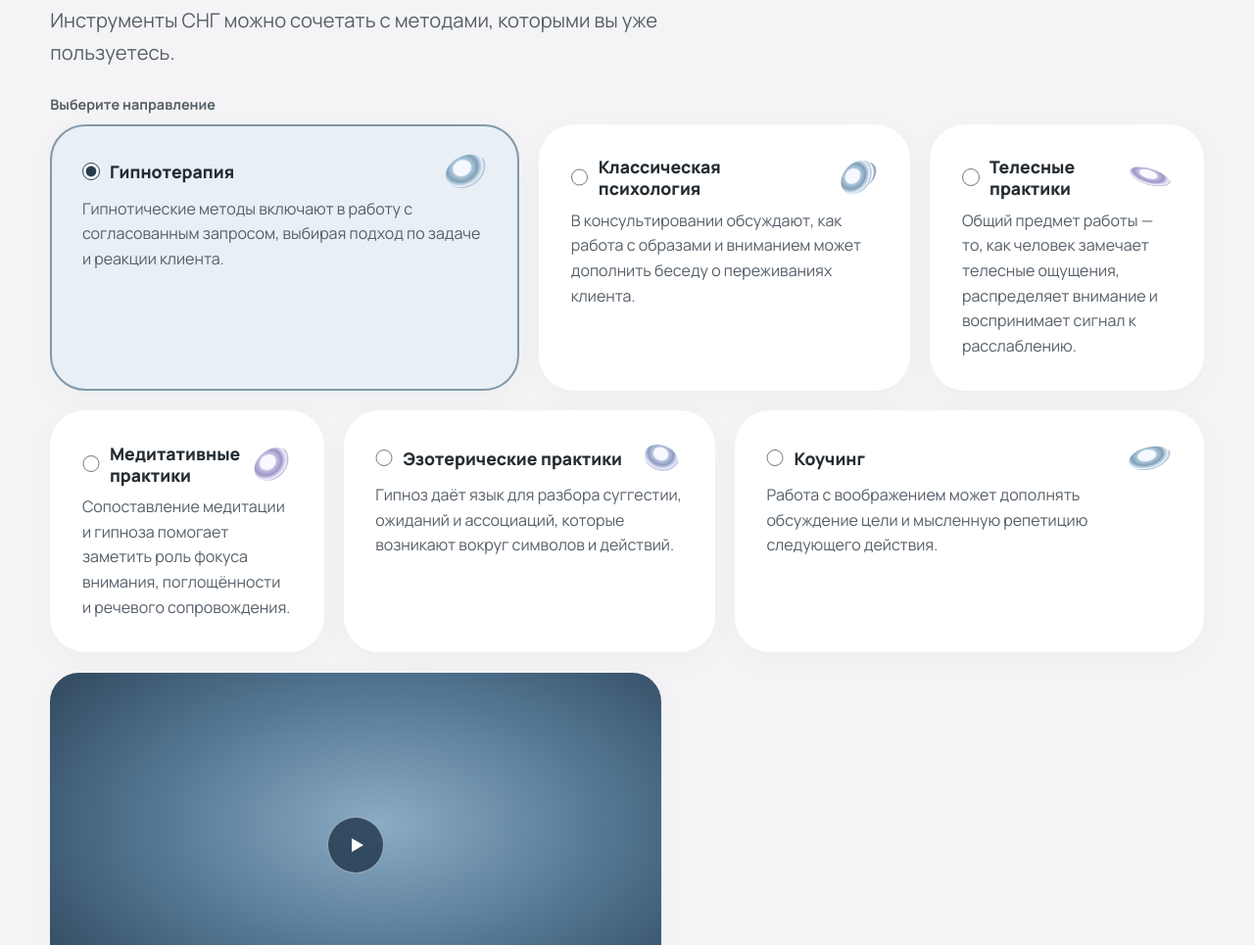
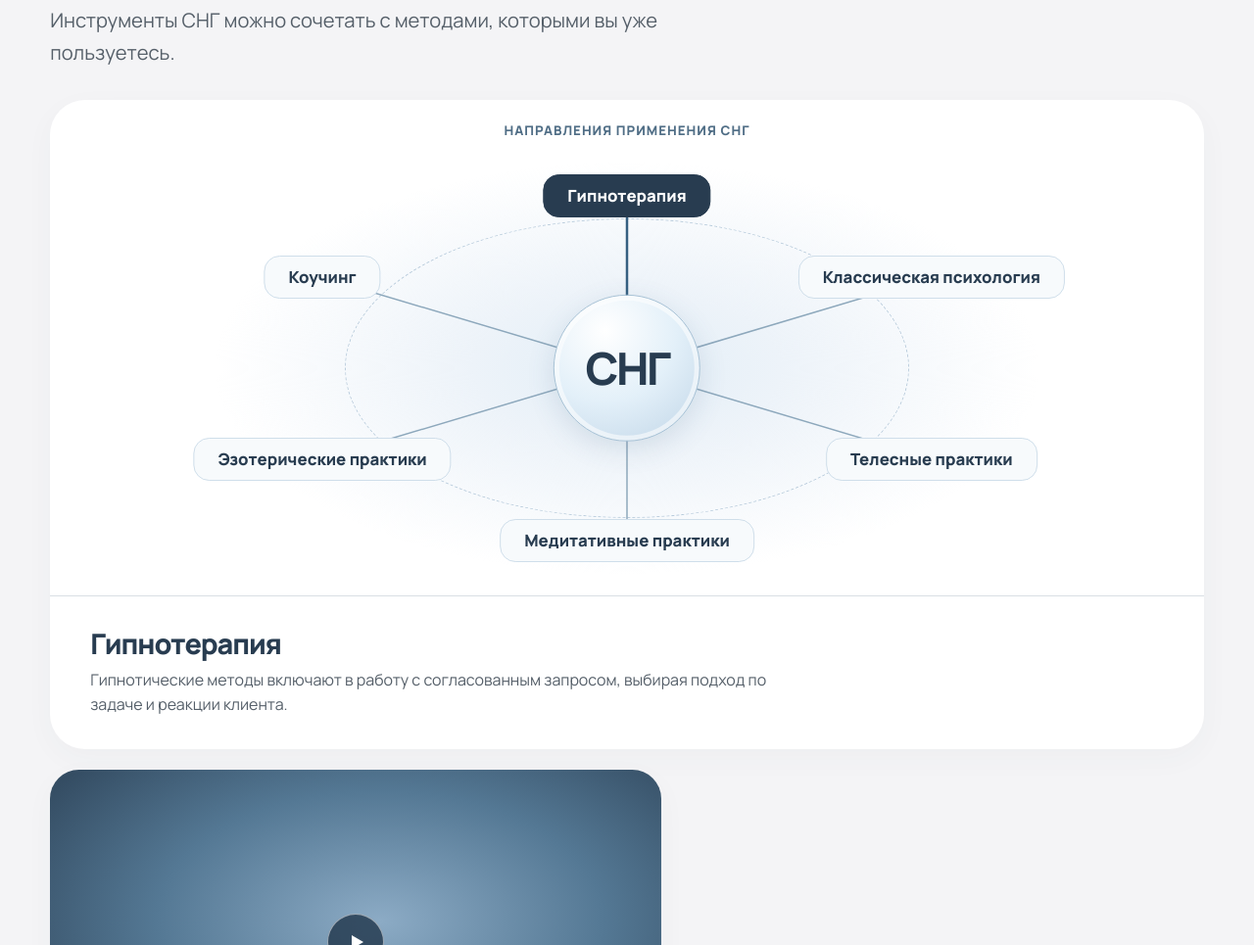
Before and after one commit to mrkmsc/sng-trening, a plain HTML site: page dist/modern/index.html in a window 1280 px wide. Shown: the part 2924-3889 px from the top of the page at 98% size. Drawn offline with Linux system fonts and the light colour scheme.

Commit message:
Show SNG applications as an interactive radial diagram

```diff
--- a/dist/modern/index.html
+++ b/dist/modern/index.html
@@ -99,14 +99,49 @@
     <h2>Гипноз в вашей практике</h2>
     <p class="lead measure">Инструменты СНГ можно сочетать с методами, которыми вы уже пользуетесь.</p>
     <fieldset class="application-map">
-      <legend>Выберите направление</legend>
-      <div class="application-grid">
-        <div class="application-tile"><label class="application-node application-hypnotherapy"><input type="radio" name="sng-application" id="application-hypnotherapy" aria-controls="application-detail-hypnotherapy" checked><span class="application-name">Гипнотерапия</span></label><div class="application-info" id="application-detail-hypnotherapy"><p>Гипнотические методы включают в работу с согласованным запросом, выбирая подход по задаче и реакции клиента.</p></div></div>
-        <div class="application-tile"><label class="application-node application-psychology"><input type="radio" name="sng-application" id="application-psychology" aria-controls="application-detail-psychology"><span class="application-name">Классическая психология</span></label><div class="application-info" id="application-detail-psychology"><p>В консультировании обсуждают, как работа с образами и вниманием может дополнить беседу о переживаниях клиента.</p></div></div>
-        <div class="application-tile"><label class="application-node application-body"><input type="radio" name="sng-application" id="application-body" aria-controls="application-detail-body"><span class="application-name">Телесные практики</span></label><div class="application-info" id="application-detail-body"><p>Общий предмет работы — то, как человек замечает телесные ощущения, распределяет внимание и воспринимает сигнал к расслаблению.</p></div></div>
-        <div class="application-tile"><label class="application-node application-meditation"><input type="radio" name="sng-application" id="application-meditation" aria-controls="application-detail-meditation"><span class="application-name">Медитативные практики</span></label><div class="application-info" id="application-detail-meditation"><p>Сопоставление медитации и гипноза помогает заметить роль фокуса внимания, поглощённости и речевого сопровождения.</p></div></div>
-        <div class="application-tile"><label class="application-node application-esoteric"><input type="radio" name="sng-application" id="application-esoteric" aria-controls="application-detail-esoteric"><span class="application-name">Эзотерические практики</span></label><div class="application-info" id="application-detail-esoteric"><p>Гипноз даёт язык для разбора суггестии, ожиданий и ассоциаций, которые возникают вокруг символов и действий.</p></div></div>
-        <div class="application-tile"><label class="application-node application-coaching"><input type="radio" name="sng-application" id="application-coaching" aria-controls="application-detail-coaching"><span class="application-name">Коучинг</span></label><div class="application-info" id="application-detail-coaching"><p>Работа с воображением может дополнять обсуждение цели и мысленную репетицию следующего действия.</p></div></div>
+      <legend>Направления применения СНГ</legend>
+      <div class="application-wheel">
+        <svg class="application-spokes" viewBox="0 0 100 100" preserveAspectRatio="none" aria-hidden="true">
+          <path class="spoke-hypnotherapy" d="M50 50L50 12"/>
+          <path class="spoke-psychology" d="M50 50L83.5 30"/>
+          <path class="spoke-body" d="M50 50L83.5 70"/>
+          <path class="spoke-meditation" d="M50 50L50 88"/>
+          <path class="spoke-esoteric" d="M50 50L16.5 70"/>
+          <path class="spoke-coaching" d="M50 50L16.5 30"/>
+        </svg>
+        <span class="application-center"><abbr title="Система Неформальной Гипнотизации">СНГ</abbr></span>
+        <label class="application-node" style="--x: 50%; --y: 12%">
+          <input type="radio" name="sng-application" id="application-hypnotherapy" aria-controls="application-detail-hypnotherapy" checked>
+          <span>Гипнотерапия</span>
+        </label>
+        <label class="application-node" style="--x: 83.5%; --y: 30%">
+          <input type="radio" name="sng-application" id="application-psychology" aria-controls="application-detail-psychology">
+          <span>Классическая психология</span>
+        </label>
+        <label class="application-node" style="--x: 83.5%; --y: 70%">
+          <input type="radio" name="sng-application" id="application-body" aria-controls="application-detail-body">
+          <span>Телесные практики</span>
+        </label>
+        <label class="application-node" style="--x: 50%; --y: 88%">
+          <input type="radio" name="sng-application" id="application-meditation" aria-controls="application-detail-meditation">
+          <span>Медитативные практики</span>
+        </label>
+        <label class="application-node" style="--x: 16.5%; --y: 70%">
+          <input type="radio" name="sng-application" id="application-esoteric" aria-controls="application-detail-esoteric">
+          <span>Эзотерические практики</span>
+        </label>
+        <label class="application-node" style="--x: 16.5%; --y: 30%">
+          <input type="radio" name="sng-application" id="application-coaching" aria-controls="application-detail-coaching">
+          <span>Коучинг</span>
+        </label>
+      </div>
+      <div class="application-descriptions" aria-live="polite">
+        <article id="application-detail-hypnotherapy"><h3>Гипнотерапия</h3><p>Гипнотические методы включают в работу с согласованным запросом, выбирая подход по задаче и реакции клиента.</p></article>
+        <article id="application-detail-psychology"><h3>Классическая психология</h3><p>В консультировании обсуждают, как работа с образами и вниманием может дополнить беседу о переживаниях клиента.</p></article>
+        <article id="application-detail-body"><h3>Телесные практики</h3><p>Общий предмет работы — то, как человек замечает телесные ощущения, распределяет внимание и воспринимает сигнал к расслаблению.</p></article>
+        <article id="application-detail-meditation"><h3>Медитативные практики</h3><p>Сопоставление медитации и гипноза помогает заметить роль фокуса внимания, поглощённости и речевого сопровождения.</p></article>
+        <article id="application-detail-esoteric"><h3>Эзотерические практики</h3><p>Гипноз даёт язык для разбора суггестии, ожиданий и ассоциаций, которые возникают вокруг символов и действий.</p></article>
+        <article id="application-detail-coaching"><h3>Коучинг</h3><p>Работа с воображением может дополнять обсуждение цели и мысленную репетицию следующего действия.</p></article>
       </div>
     </fieldset>
     <div class="application-video"><figure class="video">
--- a/dist/modern/motion.js
+++ b/dist/modern/motion.js
@@ -10,7 +10,7 @@ if ("IntersectionObserver" in window && !matchMedia("(prefers-reduced-motion: re
     }
   }, { threshold: 0.1 });
 
-  document.querySelectorAll(".section h2, .person, .program-stage, .application-tile").forEach((element) => {
+  document.querySelectorAll(".section h2, .person, .program-stage").forEach((element) => {
     observer.observe(element);
   });
 }
--- a/dist/modern/style.css
+++ b/dist/modern/style.css
@@ -44,7 +44,7 @@ h2 + p, h3 + p { margin-top: .9rem; }
 .skip-link:focus { transform: none; }
 .wrap { width: min(1280px, calc(100% - clamp(2rem, 8vw, 7rem))); margin-inline: auto; }
 .section { margin-block: clamp(4.9rem, 9.6vw, 9rem); }
-.hero-inner, .split, .approach-grid, .methodology-layout, .application-grid, .practice-layout, .program-heading, .toolkit-columns, .ritual-intro, .ritual-themes, .teachers-grid, .photo-grid, .methodology-principles, .three-grid, .cards, .audience-grid, .skills-grid, .program-disciplines, .program-disciplines dl {
+.hero-inner, .split, .approach-grid, .methodology-layout, .practice-layout, .program-heading, .toolkit-columns, .ritual-intro, .ritual-themes, .teachers-grid, .photo-grid, .methodology-principles, .three-grid, .cards, .audience-grid, .skills-grid, .program-disciplines, .program-disciplines dl {
   display: grid; grid-template-columns: repeat(12, minmax(0, 1fr)); gap: var(--gap);
 }
 .eyebrow { color: var(--accent); font-size: .82rem; font-weight: 800; letter-spacing: .095em; text-transform: uppercase; }
@@ -106,7 +106,7 @@ h2 + p, h3 + p { margin-top: .9rem; }
 .system-art { grid-column: 8 / -1; display: grid; place-items: center; min-width: 0; }
 .system-art img { max-width: 120%; width: 120%; transform: rotate(-20deg); filter: saturate(.55); }
 .methodology-principles { margin-top: var(--gap); }
-.methodology-principles > div, .toolkit-columns > div, .ritual-themes > div, .application-tile, .text-rows > article, .program-disciplines dl > div, .quotes > blockquote, .format-card, .pricing, .person {
+.methodology-principles > div, .toolkit-columns > div, .ritual-themes > div, .text-rows > article, .program-disciplines dl > div, .quotes > blockquote, .format-card, .pricing, .person {
   background: white; border-radius: var(--radius); padding: var(--padding); box-shadow: var(--shadow);
 }
 .methodology-principles > div { grid-column: span 4; padding: clamp(1.25rem, 2.45vw, 2rem); }
@@ -115,30 +115,75 @@ h2 + p, h3 + p { margin-top: .9rem; }
 .methodology-principles > div:nth-child(4) { grid-column: span 5; background: var(--sage); }
 .methodology-principles > div:nth-child(5) { grid-column: span 3; }
 .methodology-principles dt, .ritual-themes dt, .program-disciplines dt { font-size: 1.23rem; letter-spacing: -.035em; line-height: 1.16; margin-bottom: .55rem; }
-.application-map { min-inline-size: 0; border: 0; padding: 0; margin: 1.6rem 0 var(--gap); }
-.application-map legend { padding: 0; margin-bottom: .5rem; color: var(--muted); font-weight: 700; font-size: .9rem; }
-.application-tile { position: relative; grid-column: span 4; padding: clamp(1.2rem, 2.4vw, 2rem); border: 2px solid transparent; transition: background .22s, border-color .22s, transform .22s; }
-.application-tile:nth-child(1), .application-tile:nth-child(6) { grid-column: span 5; }
-.application-tile:nth-child(3), .application-tile:nth-child(4) { grid-column: span 3; }
-.application-tile:has(:checked) { background: #e8eff5; border-color: #8198aa; }
-.application-tile:hover { transform: translateY(-2px); }
-.application-node { display: flex; align-items: center; column-gap: .65rem; font-weight: 800; font-size: 1.1rem; line-height: 1.25; cursor: pointer; }
-.application-node::after { content: ""; position: absolute; inset: 0; border-radius: inherit; }
-.application-node input { width: 1.1rem; height: 1.1rem; margin: 0; flex: none; accent-color: var(--deep); }
-.application-info { margin-top: .6rem; }
-.application-name { flex: 1; }
-.application-node::before {
-  content: ""; order: 1; width: 2.75rem; aspect-ratio: 1.38; flex: none; border-radius: 50%;
-  background: radial-gradient(ellipse at 44% 35%, #f5f9ff 25%, #adc6d8 30%, #80a0b8 46%, #e9f4ff 62%, #adbed0 67%, transparent 71%);
-  transform: rotate(-24deg);
+.application-map {
+  min-inline-size: 0; margin: 2rem 0 var(--gap); padding: 0; border: 0;
+  border-radius: var(--radius); background: white; box-shadow: var(--shadow);
 }
-.application-psychology::before { transform: rotate(-48deg) scale(.88); box-shadow: .36rem .25rem 0 -.24rem #9eabc3; }
-.application-body::before { transform: rotate(18deg) scaleY(.52); filter: hue-rotate(45deg); }
-.application-meditation::before { transform: rotate(-38deg) scale(.92); filter: hue-rotate(42deg); }
-.application-esoteric::before { transform: rotate(23deg) scale(.82); filter: hue-rotate(23deg); }
-.application-coaching::before { transform: rotate(-12deg) scaleY(.72); }
-@media (min-width: 801px) and (max-width: 1150px) {
-  .application-tile:nth-child(n) { grid-column: span 4; }
+.application-map legend {
+  float: left; width: 100%; padding: 1.3rem 1rem 0; text-align: center;
+  color: var(--accent); font-size: .83rem; font-weight: 800; letter-spacing: .075em;
+  text-transform: uppercase;
+}
+.application-wheel {
+  position: relative; isolation: isolate; clear: both; width: min(100%, 58rem);
+  height: clamp(18rem, 44vw, 29rem); margin-inline: auto;
+  background: radial-gradient(ellipse at center, #e2eef7 0%, #edf3f9 24%, transparent 64%);
+}
+.application-wheel::before {
+  content: ""; position: absolute; inset: 17% 19%; border-radius: 50%;
+  border: 1px dashed #b9ccdc; pointer-events: none;
+}
+.application-spokes { position: absolute; inset: 0; width: 100%; height: 100%; }
+.application-spokes path {
+  vector-effect: non-scaling-stroke; fill: none; stroke: #8da8bc;
+  stroke-width: 1.5; transition: stroke .2s, stroke-width .2s;
+}
+.application-wheel:has(#application-hypnotherapy:checked) .spoke-hypnotherapy,
+.application-wheel:has(#application-psychology:checked) .spoke-psychology,
+.application-wheel:has(#application-body:checked) .spoke-body,
+.application-wheel:has(#application-meditation:checked) .spoke-meditation,
+.application-wheel:has(#application-esoteric:checked) .spoke-esoteric,
+.application-wheel:has(#application-coaching:checked) .spoke-coaching {
+  stroke: #355f80; stroke-width: 2.5;
+}
+.application-center, .application-node {
+  position: absolute; display: grid; place-items: center; translate: -50% -50%;
+  text-align: center;
+}
+.application-center {
+  left: 50%; top: 50%; width: clamp(4.6rem, 13vw, 9.4rem); aspect-ratio: 1;
+  border: 1px solid #a8c2d5; border-radius: 50%; color: var(--deep);
+  background: radial-gradient(circle at 35% 24%, #fff, #e3f0f9 49%, #bfd4e6 100%);
+  box-shadow: inset 0 0 0 5px #ffffff91, 0 8px 28px #45678526;
+  font-size: clamp(1.5rem, 4vw, 2.85rem); font-weight: 800; letter-spacing: -.055em;
+}
+.application-center abbr { text-decoration: none; }
+.application-node {
+  left: var(--x); top: var(--y); width: max-content; max-width: 31%;
+  min-height: 2.75rem; padding: .55rem clamp(.3rem, 2vw, 1.5rem);
+  border: 1px solid #cfdeea; border-radius: 1rem; cursor: pointer;
+  color: var(--deep); background: #f7fafc; font-size: clamp(.72rem, 2vw, 1.05rem);
+  font-weight: 800; line-height: 1.2; transition: background .2s, border-color .2s;
+}
+.application-node input {
+  position: absolute; width: 1px; height: 1px; margin: 0; opacity: 0;
+  clip-path: inset(50%);
+}
+.application-node:hover { background: #e5eef6; }
+.application-node:has(:checked) { background: var(--deep); border-color: var(--deep); color: white; }
+.application-node:has(:focus-visible) { outline: 3px solid #49769d; outline-offset: 3px; }
+.application-descriptions { border-top: 1px solid var(--line); padding: clamp(1rem, 3vw, 2rem) var(--padding); }
+.application-descriptions article + article { margin-top: 1rem; }
+.application-descriptions h3 { color: var(--deep); }
+.application-descriptions p { margin-top: .45rem; max-width: 72ch; }
+@supports selector(:has(:checked)) {
+  .application-descriptions article { display: none; margin: 0; }
+  .application-wheel:has(#application-hypnotherapy:checked) ~ .application-descriptions #application-detail-hypnotherapy,
+  .application-wheel:has(#application-psychology:checked) ~ .application-descriptions #application-detail-psychology,
+  .application-wheel:has(#application-body:checked) ~ .application-descriptions #application-detail-body,
+  .application-wheel:has(#application-meditation:checked) ~ .application-descriptions #application-detail-meditation,
+  .application-wheel:has(#application-esoteric:checked) ~ .application-descriptions #application-detail-esoteric,
+  .application-wheel:has(#application-coaching:checked) ~ .application-descriptions #application-detail-coaching { display: block; }
 }
 .application-video { max-width: 39rem; margin-top: 1.35rem; }
 .toolkit-intro, .program-heading, .ritual-intro { margin-bottom: 1.5rem; }
@@ -300,7 +345,7 @@ details[open] > summary .program-stage-icon, details[open] > summary .plus { rot
   .hero-facts > div { min-height: 6.2rem; }
   .split > :first-child, .approach-grid > :first-child { grid-column: span 6; }
   .split > :nth-child(2), .approach-grid > :nth-child(2) { grid-column: span 6; }
-  .methodology-principles > div:nth-child(n), .application-tile:nth-child(n) { grid-column: span 6; }
+  .methodology-principles > div:nth-child(n) { grid-column: span 6; }
   .ritual-themes > div { grid-column: span 6; }
   .program-disciplines > :first-child, .program-disciplines dl { grid-column: 1 / -1; }
   .practice-layout > :first-child, .practice-layout > .text-rows { grid-column: 1 / -1; }
@@ -330,9 +375,7 @@ details[open] > summary .program-stage-icon, details[open] > summary .plus { rot
   .split > :first-child, .split > :nth-child(2), .approach-grid > :first-child, .approach-grid > :nth-child(2), .methodology-copy, .system-art, .toolkit-columns > :first-child, .toolkit-columns > :last-child, .ritual-copy, .ritual-art, .program-heading > :first-child, .program-format { grid-column: 1 / -1; }
   .system-art img { width: min(70%, 14rem); height: auto; }
   .ritual-art { height: auto; aspect-ratio: 1.67; }
-  .application-tile:nth-child(n) { grid-column: 1 / -1; }
   .methodology-principles > div:nth-child(n) { grid-column: 1 / -1; }
-  .application-node { min-height: 1.4rem; }
   #skills .wrap > :last-child, .direction-panel, .practice-layout .text-rows, .teacher-video, .quotes, .program-stage-content dl, .gallery-more .video-grid { grid-template-columns: 1fr; }
   .program-stage summary { grid-template-columns: 2.55rem minmax(0, 1fr) 2.2rem; min-height: 0; }
   .program-stage-number { width: 2.45rem; border-radius: .72rem; font-size: .88rem; }
```
